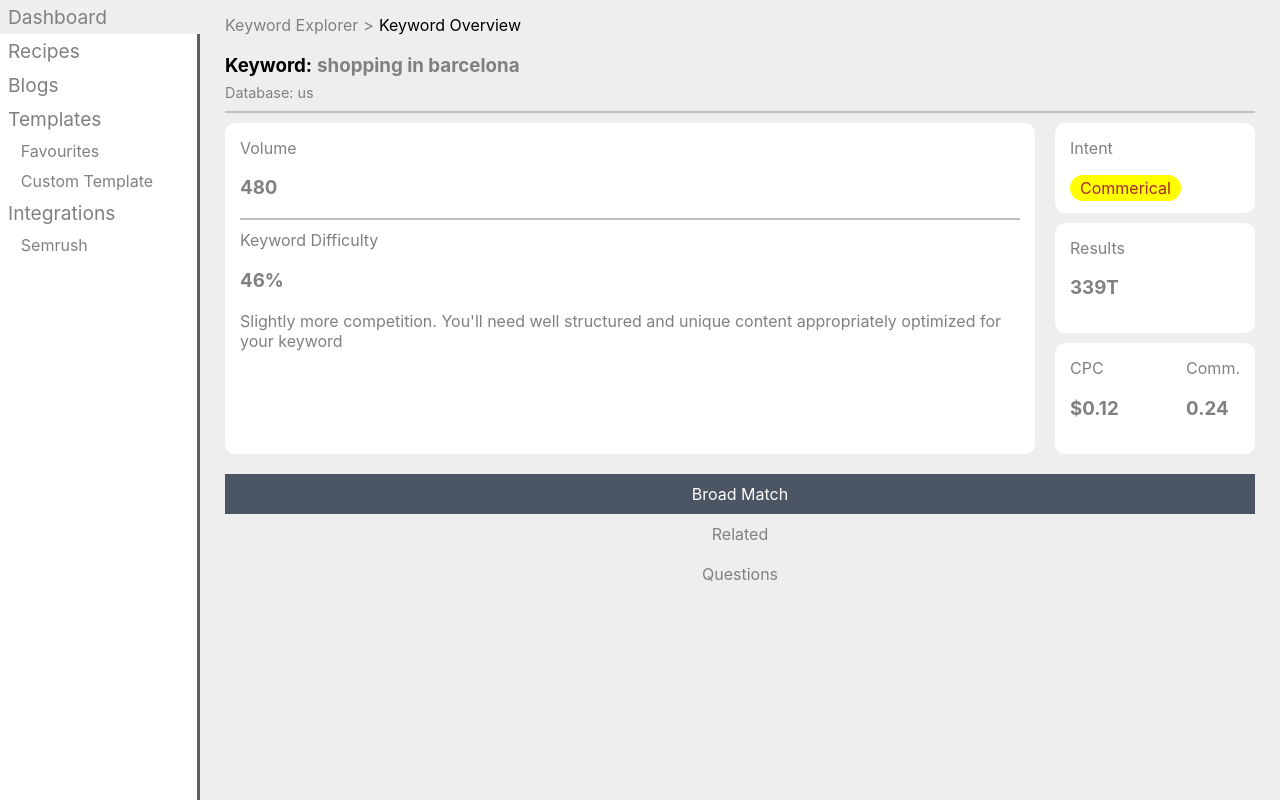
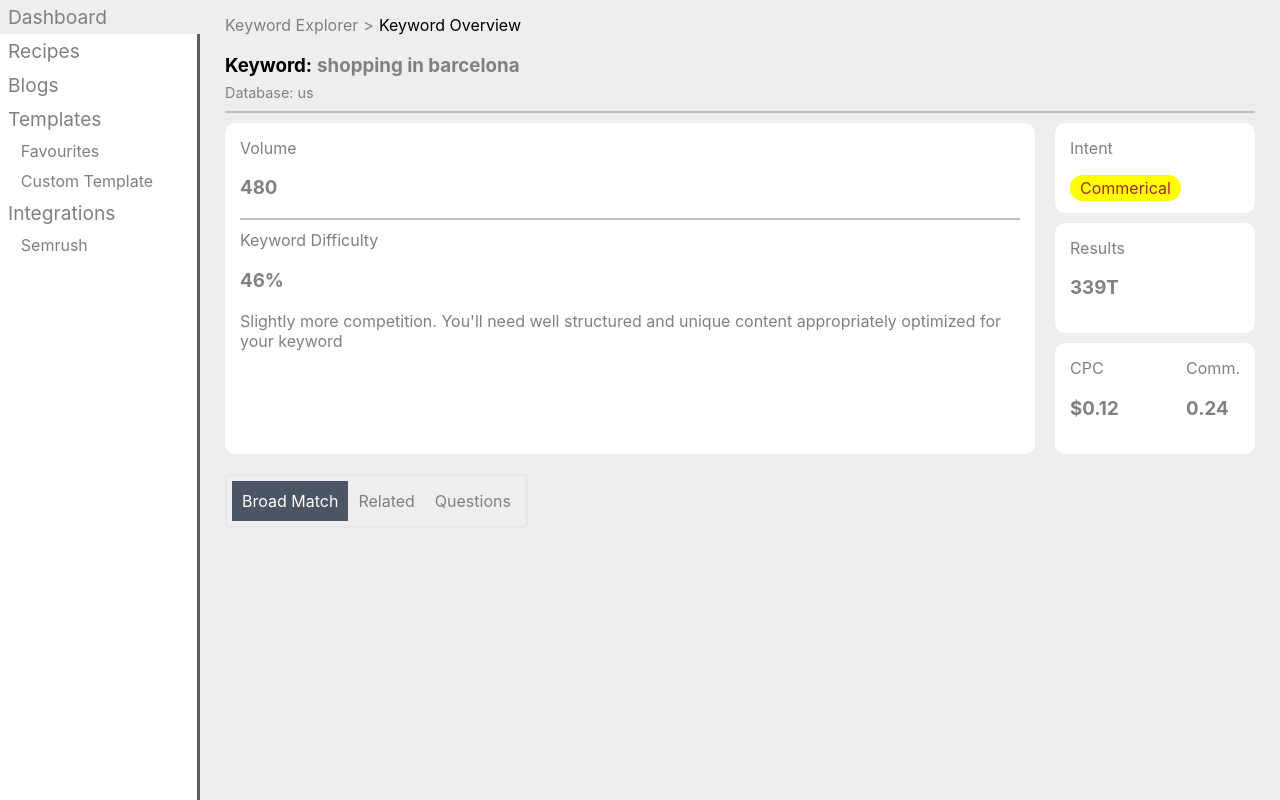
Before and after one commit to takshch/longshot, a React (Create React App) app: page / in a window 1280 px wide. Built offline with nearby package versions, Linux system fonts and the light colour scheme.

Commit message:
Refactors Segmented component

```diff
--- a/src/components/Common/Segmented/Segmented.tsx
+++ b/src/components/Common/Segmented/Segmented.tsx
@@ -1,51 +1,13 @@
-import styled, { css } from 'styled-components';
+import styled from 'styled-components';
+import SegmentedItem from './SegmentedItem';
 
-type SegmentedItemProps = {
-  isSelected: boolean;
-  isDisabled?: boolean;
-  onClick: Function;
-  role: string;
-};
-
-const SegmentedItem = styled.div<SegmentedItemProps>`
-  padding: 10px;
-  text-align: center;
-
-  ${(props) =>
-    props.isDisabled &&
-    css`
-      background-color: rgb(229 231 235);
-      color: #000;
-    `};
-
-  ${(props) =>
-    props.isSelected &&
-    css`
-      background-color: rgb(75 85 99);
-      color: #fff;
-    `};
+const Div = styled.div`
+  display: inline-flex;
+  border: 2px solid rgb(229 231 235);
+  border-radius: 4px;
+  padding: 5px;
+  width: fit-content;
 `;
-
-interface ItemProps {
-  text: string;
-  choice: number;
-  isSelected: boolean;
-  isDisabled?: boolean;
-  onClick: Function;
-}
-
-function Item({ choice, text, isSelected, isDisabled, onClick }: ItemProps) {
-  return (
-    <SegmentedItem
-      isSelected={isSelected}
-      isDisabled={isDisabled}
-      role="button"
-      onClick={() => !isDisabled && onClick()}
-    >
-      {text}
-    </SegmentedItem>
-  );
-}
 
 interface ChoiceType {
   id: number;
@@ -71,18 +33,17 @@ function Segmented({
   const isDisabled = (choice: number) => disabled || disabledChoice === choice;
 
   return (
-    <div>
+    <Div>
       {choices.map(({ id, text }) => (
-        <Item
+        <SegmentedItem
           key={id}
-          choice={id}
           text={text}
           isSelected={isSelected(id)}
           isDisabled={isDisabled(id)}
           onClick={() => onSelect(id)}
         />
       ))}
-    </div>
+    </Div>
   );
 }
 
--- /dev/null
+++ b/src/components/Common/Segmented/SegmentedItem.tsx
@@ -0,0 +1,52 @@
+import styled, { css } from 'styled-components';
+
+type DivProps = {
+  isSelected: boolean;
+  isDisabled?: boolean;
+  onClick: Function;
+  role: string;
+};
+
+const Div = styled.div<DivProps>`
+  padding: 10px;
+  text-align: center;
+
+  ${(props) =>
+    props.isDisabled &&
+    css`
+      background-color: rgb(229 231 235);
+      color: #000;
+    `};
+
+  ${(props) =>
+    props.isSelected &&
+    css`
+      background-color: rgb(75 85 99);
+      color: #fff;
+    `};
+`;
+
+interface SegmentedItemProps {
+  text: string;
+  isSelected: boolean;
+  isDisabled?: boolean;
+  onClick: Function;
+}
+
+export default function SegmentedItem({
+  text,
+  isSelected,
+  isDisabled,
+  onClick,
+}: SegmentedItemProps) {
+  return (
+    <Div
+      isSelected={isSelected}
+      isDisabled={isDisabled}
+      role="button"
+      onClick={() => !isDisabled && onClick()}
+    >
+      {text}
+    </Div>
+  );
+}
--- a/src/pages-component/IndexPage/Table/Table.tsx
+++ b/src/pages-component/IndexPage/Table/Table.tsx
@@ -30,8 +30,6 @@ const Table = ({ data }: TableProps) => {
     setSelectedChoice(choice);
   }
 
-  console.log(selectedChoice);
-
   return (
     <Segmented
       choices={CHOICES}
```
